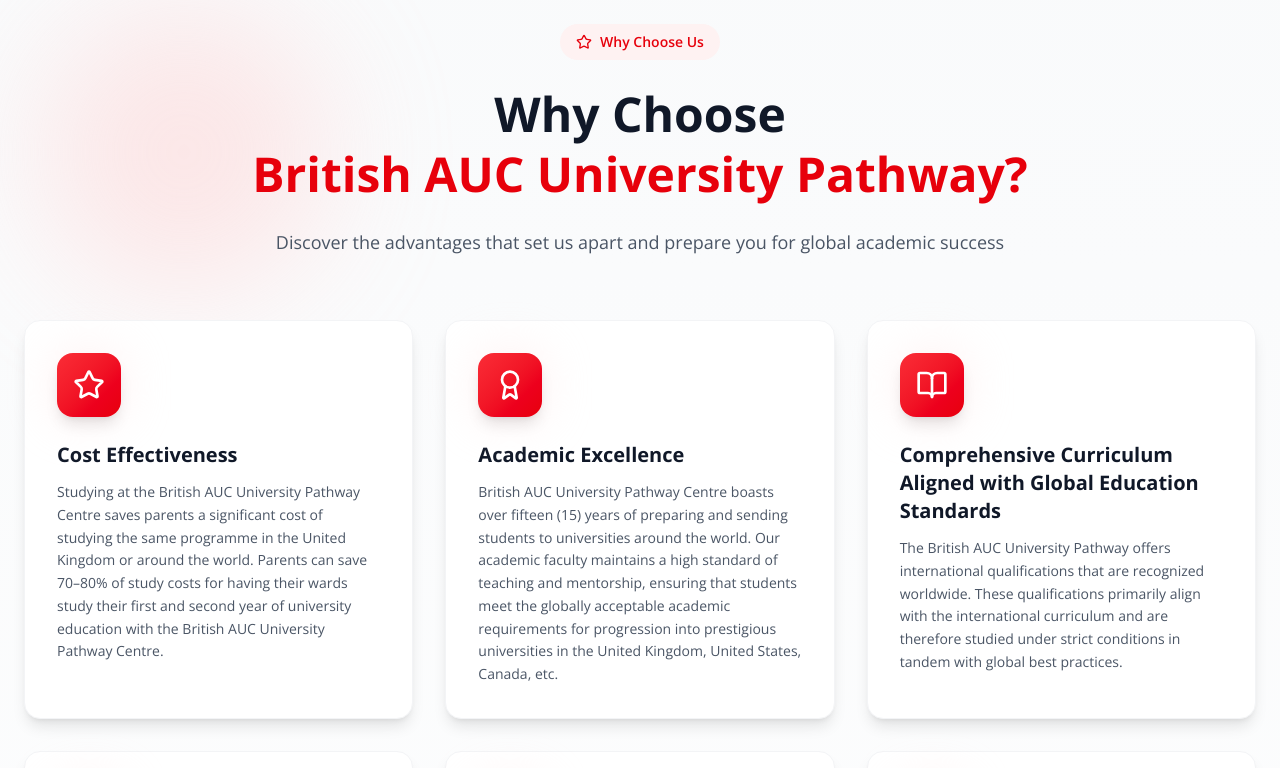
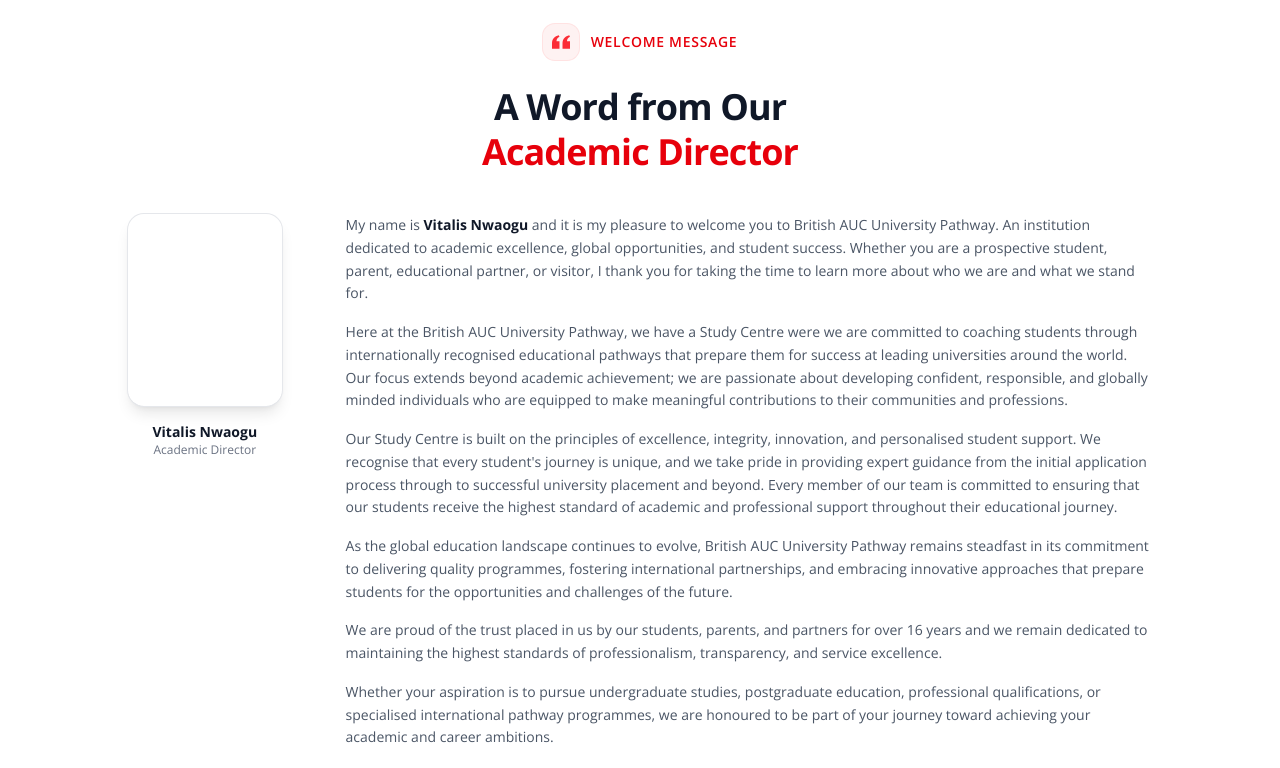
Before and after one commit to code-savan/colleges, a Next.js app: page / in a window 1280 px wide. Shown: the part 1700-2468 px from the top of the page. Built offline with nearby package versions, Linux system fonts and the light colour scheme.

Commit message:
Add welcome speech section with Vitalis Nwaogu photo; redesign layout to side-by-side portrait + full-width text; reduce speech text size; fix lint errors (unescaped apostrophe, <a> -> <Link>)

```diff
--- a/app/about/page.jsx
+++ b/app/about/page.jsx
@@ -4,6 +4,7 @@
 import React from 'react'
 import { motion } from 'framer-motion'
 import Image from 'next/image'
+import Link from 'next/link'
 import { BookOpen, Target, Heart, Globe, Users, Award, GraduationCap, Sparkles, CheckCircle2, ArrowRight } from 'lucide-react'
 import NavBar from '../NavBar'
 import Footer from '../Footer'
@@ -382,20 +383,20 @@
               Join thousands of students who have successfully progressed to their dream universities worldwide
             </p>
             <div className="flex flex-col sm:flex-row justify-center gap-4">
-              <a
+              <Link
                 href="/apply"
                 className="inline-flex items-center justify-center gap-2 bg-white text-red-600 px-8 py-4 rounded-xl font-bold hover:bg-gray-100 transition-all duration-200 shadow-2xl hover:shadow-red-500/50 hover:scale-105"
               >
                 <span>Apply Now</span>
                 <CheckCircle2 className="w-5 h-5" />
-              </a>
-              <a
+              </Link>
+              <Link
                 href="/courses/degrees"
                 className="inline-flex items-center justify-center gap-2 bg-white/10 backdrop-blur-md border border-white/20 text-white px-8 py-4 rounded-xl font-bold hover:bg-white/20 transition-all duration-200"
               >
                 <span>View Programmes</span>
                 <ArrowRight className="w-5 h-5" />
-              </a>
+              </Link>
             </div>
           </motion.div>
         </div>
--- a/app/page.jsx
+++ b/app/page.jsx
@@ -458,6 +458,90 @@
         </div>
       </section>
 
+      {/* Welcome Speech Section */}
+      <section className="relative py-20 md:py-24 overflow-hidden bg-white">
+        <div className="max-w-7xl mx-auto px-6">
+          <motion.div
+            initial={{ opacity: 0, y: 20 }}
+            whileInView={{ opacity: 1, y: 0 }}
+            viewport={{ once: true }}
+            transition={{ duration: 0.6 }}
+            className="flex flex-col items-center text-center"
+          >
+            {/* Badge */}
+            <div className="flex items-center gap-3 mb-6">
+              <div className="w-9 h-9 rounded-xl bg-red-50 ring-1 ring-red-100 flex items-center justify-center">
+                <svg className="w-4.5 h-4.5 text-red-500" fill="currentColor" viewBox="0 0 24 24">
+                  <path d="M14.017 21v-7.391c0-5.704 3.731-9.57 8.983-10.609l.995 2.151c-2.432.917-3.995 3.638-3.995 5.849h4v10h-9.983zm-14.017 0v-7.391c0-5.704 3.748-9.57 9-10.609l.996 2.151c-2.433.917-3.996 3.638-3.996 5.849h3.983v10h-9.983z" />
+                </svg>
+              </div>
+              <span className="text-sm font-semibold text-red-600 uppercase tracking-wider">Welcome Message</span>
+            </div>
+
+            <h2 className="text-3xl md:text-4xl font-bold text-gray-900 tracking-tight leading-tight mb-10">
+              A Word from Our<br />
+              <span className="text-red-600">Academic Director</span>
+            </h2>
+
+            {/* Image + Speech row */}
+            <div className="grid md:grid-cols-5 gap-10 md:gap-16 items-start max-w-5xl mx-auto text-left">
+              {/* Image */}
+              <div className="md:col-span-1">
+                <div className="sticky top-24">
+                  <div className="relative mx-auto w-40 md:w-full max-w-[180px]">
+                    <div className="relative aspect-[4/5] rounded-2xl overflow-hidden shadow-lg ring-1 ring-gray-200">
+                      <Image
+                        src="/vitalis.jpeg"
+                        alt="Vitalis Nwaogu"
+                        fill
+                        className="object-cover object-center"
+                        sizes="180px"
+                      />
+                    </div>
+                    <div className="mt-4 text-center">
+                      <p className="font-bold text-gray-900 text-sm">Vitalis Nwaogu</p>
+                      <p className="text-xs text-gray-500">Academic Director</p>
+                    </div>
+                  </div>
+                </div>
+              </div>
+
+              {/* Speech */}
+              <div className="md:col-span-4">
+                <div className="space-y-4 text-gray-600 leading-relaxed text-xs md:text-sm">
+                  <p>
+                    My name is <strong className="text-gray-900">Vitalis Nwaogu</strong> and it is my pleasure to welcome you to British AUC University Pathway. An institution dedicated to academic excellence, global opportunities, and student success. Whether you are a prospective student, parent, educational partner, or visitor, I thank you for taking the time to learn more about who we are and what we stand for.
+                  </p>
+                  <p>
+                    Here at the British AUC University Pathway, we have a Study Centre were we are committed to coaching students through internationally recognised educational pathways that prepare them for success at leading universities around the world. Our focus extends beyond academic achievement; we are passionate about developing confident, responsible, and globally minded individuals who are equipped to make meaningful contributions to their communities and professions.
+                  </p>
+                  <p>
+                    Our Study Centre is built on the principles of excellence, integrity, innovation, and personalised student support. We recognise that every student&apos;s journey is unique, and we take pride in providing expert guidance from the initial application process through to successful university placement and beyond. Every member of our team is committed to ensuring that our students receive the highest standard of academic and professional support throughout their educational journey.
+                  </p>
+                  <p>
+                    As the global education landscape continues to evolve, British AUC University Pathway remains steadfast in its commitment to delivering quality programmes, fostering international partnerships, and embracing innovative approaches that prepare students for the opportunities and challenges of the future.
+                  </p>
+                  <p>
+                    We are proud of the trust placed in us by our students, parents, and partners for over 16 years and we remain dedicated to maintaining the highest standards of professionalism, transparency, and service excellence.
+                  </p>
+                  <p>
+                    Whether your aspiration is to pursue undergraduate studies, postgraduate education, professional qualifications, or specialised international pathway programmes, we are honoured to be part of your journey toward achieving your academic and career ambitions.
+                  </p>
+                  <p>
+                    Thank you for considering British AUC University Pathway. We look forward to welcoming you into our community and partnering with you as you take the next step towards a successful global future.
+                  </p>
+                </div>
+
+                <div className="pt-4 mt-6 border-t border-gray-100 md:hidden">
+                  <p className="font-bold text-gray-900 text-sm">Vitalis Nwaogu</p>
+                  <p className="text-xs text-gray-500">Academic Director, British AUC University Pathway</p>
+                </div>
+              </div>
+            </div>
+          </motion.div>
+        </div>
+      </section>
+
       {/* Why Choose Us Section */}
       <section className="relative py-20 md:py-24 overflow-hidden bg-linear-to-b from-gray-50 to-white">
         {/* Decorative elements */}
```
Also changed, not shown: public/vitalis.jpeg (added).
